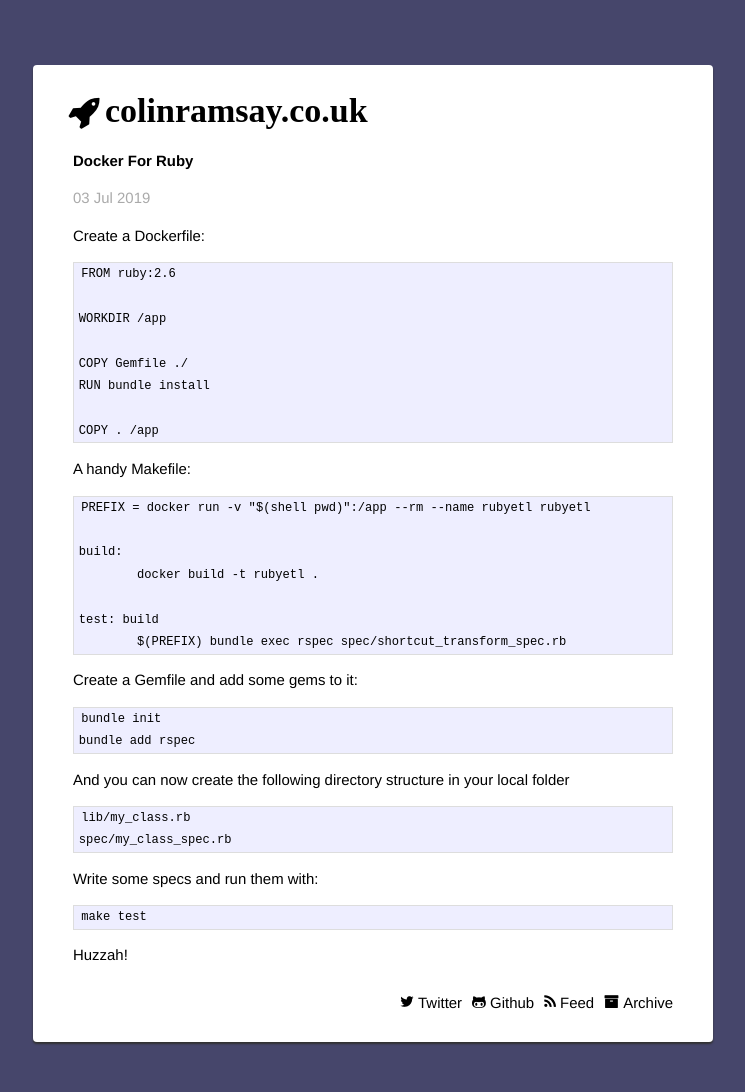
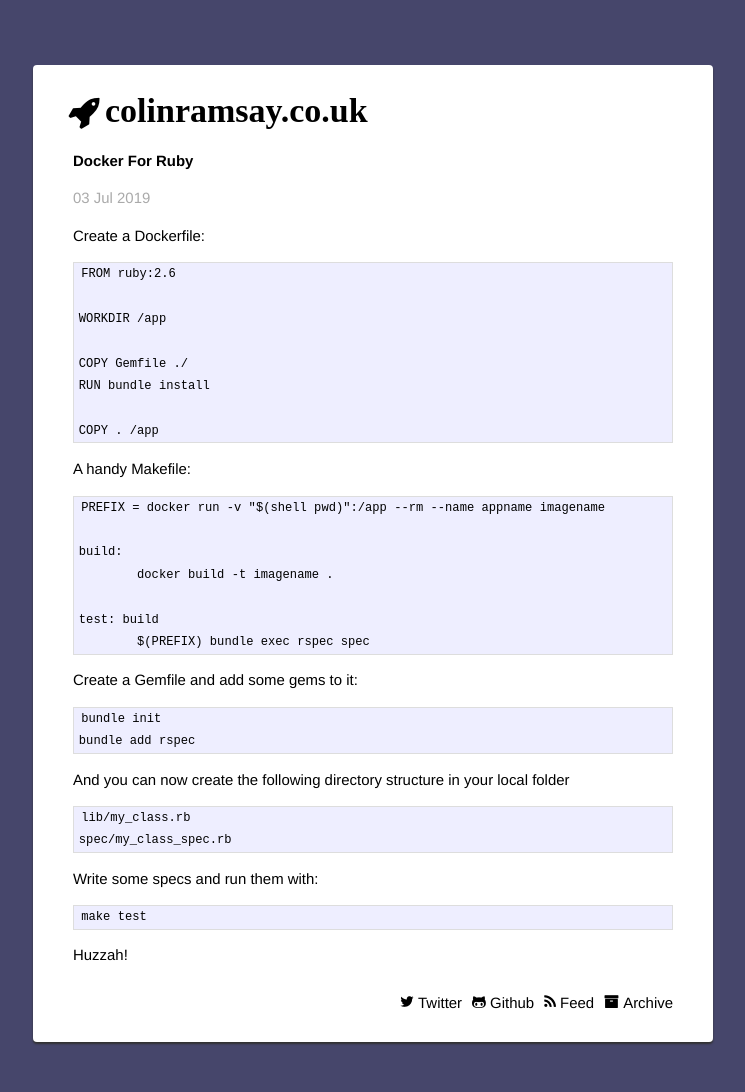
Before and after one commit to hunvreus/colinramsay.github.io, a Jekyll site: the page built from _posts/2019-07-03-docker-for-ruby.markdown, in a window 1280 px wide. Shown: the whole page, without its empty margins (267-1012 px from the left). Built offline with Jekyll 4.4.1, drawn with Linux system fonts in a browser that asks for light colours; some web fonts are replaced; our own code applies the rules of GitHub Pages for plain Markdown files.

Commit message:
Update 2019-07-03-docker-for-ruby.markdown

````diff
--- a/_posts/2019-07-03-docker-for-ruby.markdown
+++ b/_posts/2019-07-03-docker-for-ruby.markdown
@@ -14,13 +14,13 @@ COPY . /app
 A handy Makefile:
 
 ```
-PREFIX = docker run -v "$(shell pwd)":/app --rm --name rubyetl rubyetl
+PREFIX = docker run -v "$(shell pwd)":/app --rm --name appname imagename
 
 build:
-	docker build -t rubyetl .
+	docker build -t imagename .
 
 test: build
-	$(PREFIX) bundle exec rspec spec/shortcut_transform_spec.rb
+	$(PREFIX) bundle exec rspec spec
 ```
 
 Create a Gemfile and add some gems to it:
````
